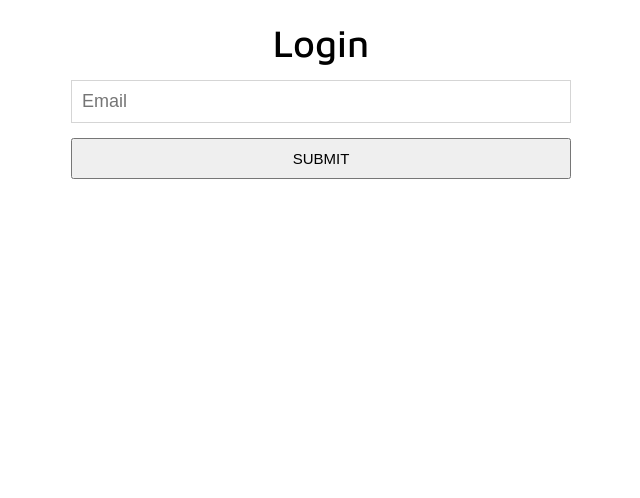
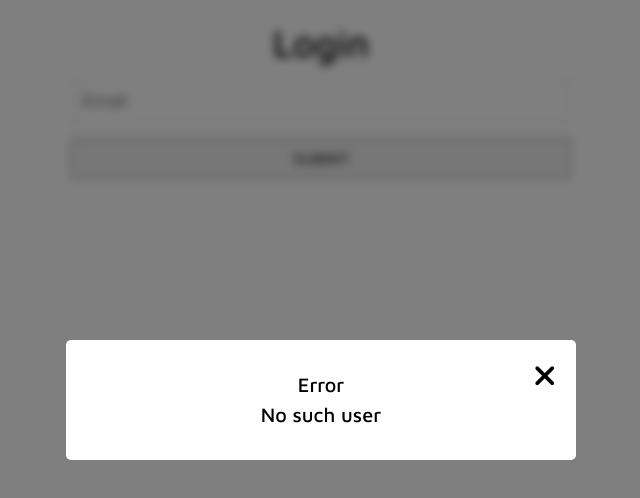
Before and after one commit to lyudmyla-horbyk/posts-app, a Vue app: page / in a window 1280 px wide. Shown: the top 498 px of the page, without its empty margins (319-959 px from the left). Built offline with nearby package versions, Linux system fonts and the light colour scheme; no server answers.

Commit message:
create popup for incorrect email

```diff
--- a/public/index.html
+++ b/public/index.html
@@ -1,18 +1,18 @@
 <!DOCTYPE html>
 <html lang="en">
+
 <head>
   <meta charset="utf-8" />
   <meta http-equiv="X-UA-Compatible" content="IE=edge" />
   <meta name="viewport" content="width=device-width,initial-scale=1.0" />
-    <link
-      href="https://fonts.googleapis.com/css2?family=Maven+Pro:wght@500&display=swap"
-      rel="stylesheet"
-    />
+  <link href="https://fonts.googleapis.com/css2?family=Maven+Pro:wght@500&display=swap" rel="stylesheet" />
   <title>Posts App</title>
 </head>
 
 <body>
   <div id="app"></div>
   <!-- built files will be auto injected -->
+  <script src="https://kit.fontawesome.com/ea78d8bee4.js" crossorigin="anonymous"></script>
 </body>
+
 </html>
--- a/src/App.vue
+++ b/src/App.vue
@@ -1,15 +1,18 @@
 <template>
   <div>
     <login />
+    <PopupIncorrectEmail />
   </div>
 </template>
 
 <script>
 import Login from "./components/Login";
+import PopupIncorrectEmail from "./components/PopupIncorrectEmail";
 export default {
   name: "app",
   components: {
-    Login
+    Login,
+    PopupIncorrectEmail
   }
 };
 </script>
--- a/src/components/Login.vue
+++ b/src/components/Login.vue
@@ -10,7 +10,7 @@
         placeholder="Email"
         required
       />
-      <button v-on:click.prevent="submitEmail" class="login-button" type="button">Submit</button>
+      <button v-on:click="submitEmail" class="login-button" type="button">Submit</button>
     </form>
   </div>
 </template>
--- /dev/null
+++ b/src/components/PopupIncorrectEmail.vue
@@ -0,0 +1,73 @@
+<template>
+  <div class="popup-wrapper">
+    <div class="backdrop"></div>
+    <div class="popup">
+      <div class="popup-content">
+        <form class="incorect-email-form">
+          <p>Error</p>
+          <a href="#">
+            <i class="fas fa-times"></i>
+          </a>
+          <p>No such user</p>
+        </form>
+      </div>
+    </div>
+  </div>
+</template>
+<script>
+export default {
+  data() {
+    return {};
+  },
+  methods: {},
+  mounted() {}
+};
+</script>
+
+<style scoped lang="scss">
+.popup-wrapper {
+  .backdrop {
+    position: fixed;
+    top: 0;
+    left: 0;
+    width: 100vw;
+    height: 100vh;
+    background-color: rgba(0, 0, 0, 0.5);
+    backdrop-filter: blur(5px);
+    z-index: 1;
+  }
+  .popup {
+    position: fixed;
+    top: 50%;
+    left: 50%;
+    z-index: 2;
+    transform: translate(-50%, -50%);
+    .popup-content {
+      padding: 20px;
+      min-width: 320px;
+      max-width: 100vw;
+      width: 550px;
+      box-sizing: border-box;
+      .incorect-email-form {
+        height: 100%;
+        background-color: white;
+        border-radius: 5px;
+        padding: 30px;
+        position: relative;
+      }
+      p {
+        font: 20px "Maven Pro", sans-serif;
+        text-align: center;
+        line-height: 1.5;
+      }
+      a {
+        color: black;
+        font-size: 30px;
+        position: absolute;
+        right: 20px;
+        top: 20px;
+      }
+    }
+  }
+}
+</style>
```
Lines whose indentation alone changed are shown as unchanged.
